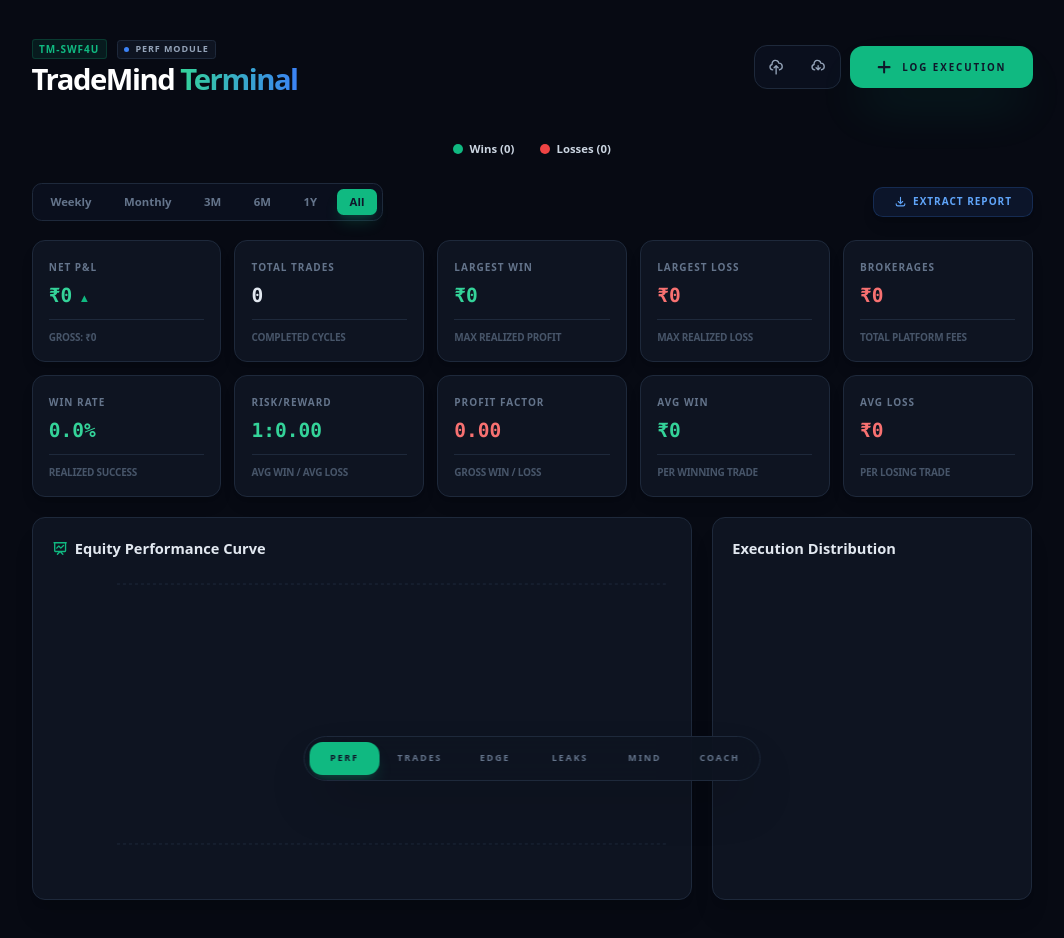
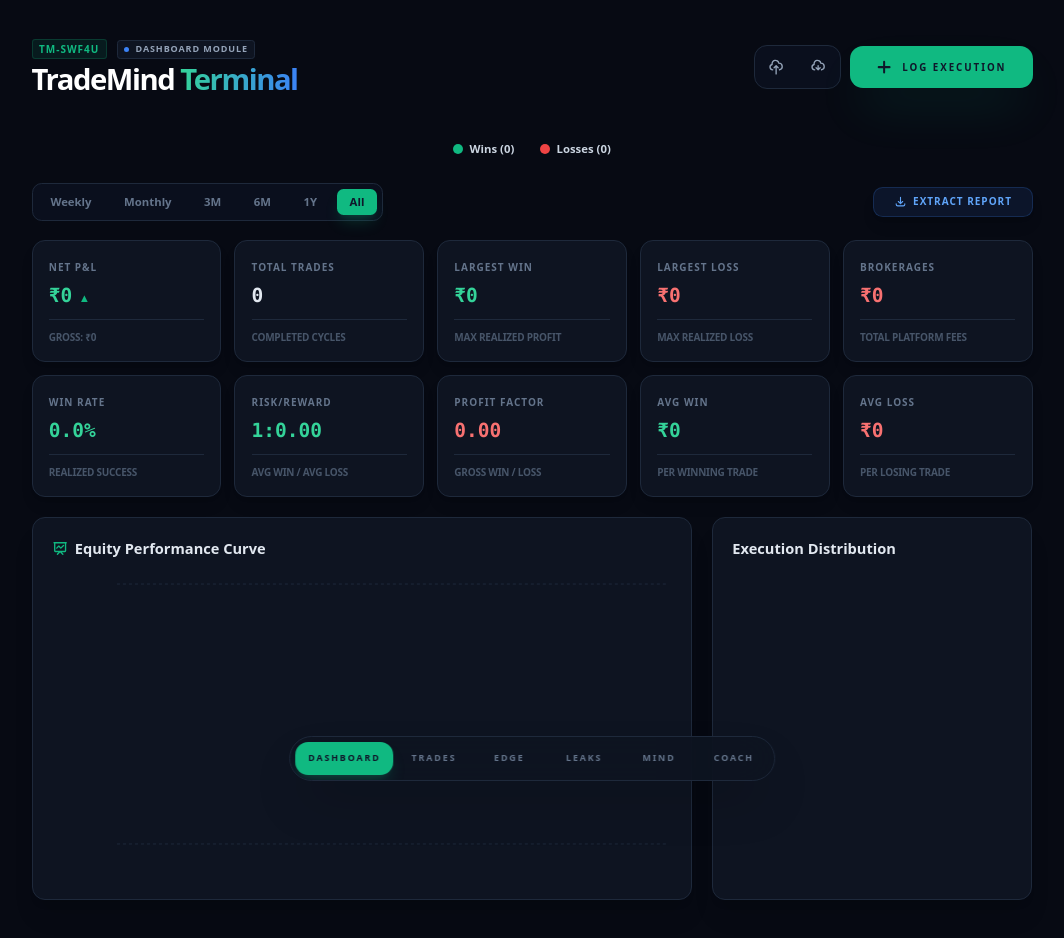
Before and after one commit to mangeshpotale09/TradeMind-AI-Journal, a React (Vite) app: page / in a window 1280 px wide. Shown: the top 938 px of the page, without its empty margins (108-1172 px from the left). Built offline with nearby package versions, Linux system fonts and the light colour scheme.

Commit message:
feat: Improve navigation label clarity
Rename 'Perf' to 'Dashboard' in the main navigation to more accurately reflect its content and improve user understanding.

```diff
--- a/App.tsx
+++ b/App.tsx
@@ -127,7 +127,7 @@
   }
 
   const navigationItems = [
-    { id: 'dashboard', label: 'Perf' },
+    { id: 'dashboard', label: 'Dashboard' },
     { id: 'journal', label: 'Trades' },
     { id: 'analysis', label: 'Edge' },
     { id: 'mistakes', label: 'Leaks' },
```
